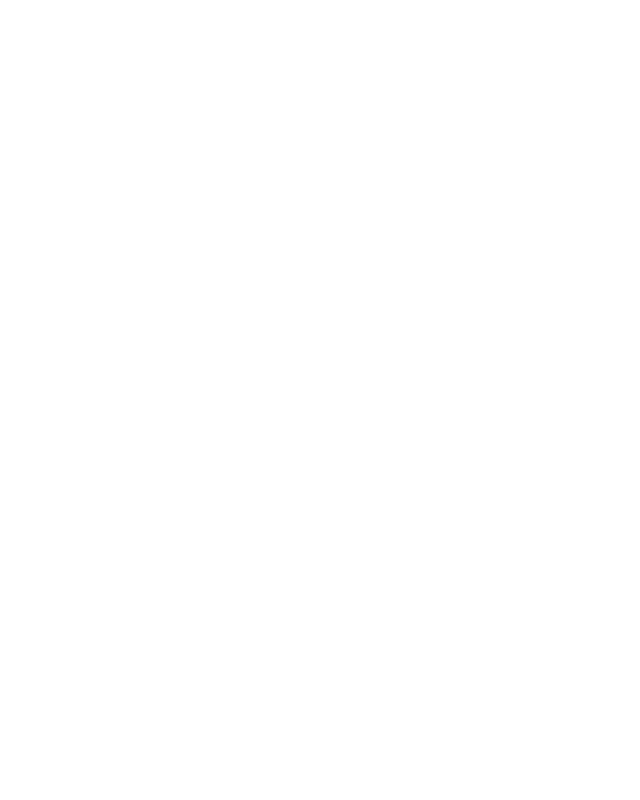
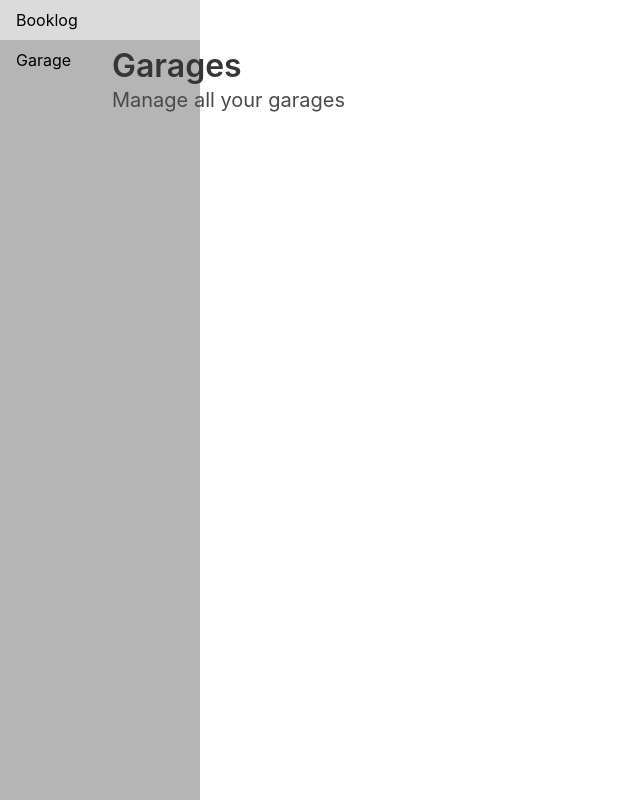
Before and after one commit to purpleweb/logbook, a React (Vite) app: page /garages in a window 1280 px wide. Before the commit this address had no page. Shown: the whole page, without its empty margins (0-640 px from the left). Built offline with nearby package versions, Linux system fonts and the light colour scheme.

Commit message:
small fixes

```diff
--- a/index.html
+++ b/index.html
@@ -4,7 +4,7 @@
     <meta charset="UTF-8" />
     <link rel="icon" type="image/svg+xml" href="/vite.svg" />
     <meta name="viewport" content="width=device-width, initial-scale=1.0" />
-    <title>Log book</title>
+    <title>Booklog</title>
   </head>
   <body>
     <div id="root"></div>
--- a/src/App.tsx
+++ b/src/App.tsx
@@ -1,7 +1,3 @@
-import { useState } from 'react'
-import reactLogo from './assets/react.svg'
-import viteLogo from '/vite.svg'
-
 import { Layout } from './Layout';
 import { Logs } from './Logs';
 import { Garages } from './Garages';
@@ -14,7 +10,7 @@ function App() {
     <Routes>
       <Route path="/" element={<Layout/>}>
         <Route index element={<Logs />} />
-        <Route path="/all-garages" element={<Garages />} />
+        <Route path="/garages" element={<Garages />} />
         <Route path="/logform" element={<LogForm />} />
       </Route>
     </Routes>
--- a/src/Garages.tsx
+++ b/src/Garages.tsx
@@ -1,5 +1,4 @@
 export function Garages() {
-  const breadcrumbTitle = 'Garages'
   const title = 'Garages'
   const subtitle = 'Manage all your garages'
 
--- a/src/Layout.tsx
+++ b/src/Layout.tsx
@@ -5,7 +5,7 @@ export function Layout() {
     <>
       <ul className="vmenu">
         <li><Link to="/" className="nav-link"> Booklog </Link></li>
-        <li><Link to="/all-garages"> Garage </Link></li>
+        <li><Link to="/garages"> Garage </Link></li>
       </ul>
       <div className="container">
         <Outlet />
--- a/src/LogForm.tsx
+++ b/src/LogForm.tsx
@@ -1,5 +1,4 @@
 import { useNavigate } from "react-router-dom";
-import { useState, forwardRef, FormEvent } from "react";
 import DatePicker from "react-datepicker";
 import "react-datepicker/dist/react-datepicker.css";
 
@@ -15,15 +14,13 @@ type Inputs = {
 
 export function LogForm() {
   const { register, handleSubmit, watch, formState: { errors } } = useForm<Inputs>();
+  const navigate = useNavigate();
+  const title: string = "New Entry";
+  const subtitle: string = "Your can use this form to add as many entries as you want in your book log.";
 
   const onSubmit: SubmitHandler<Inputs> = (data) => {
     console.log(data)
   }
-
-  const navigate = useNavigate();
-  const title: string = "New Entry";
-  const subtitle: string =
-    "Your can use this form to add as many entries as you want in your book log.";
 
   const goBack = () => {
     navigate(-1);
--- a/src/Logs.tsx
+++ b/src/Logs.tsx
@@ -51,8 +51,7 @@ export function Logs() {
     });
   }, []);
 
-  const breadcrumbTitle = "Logs";
-  const title = "Booklogs";
+  const title = "Booklog";
   const subtitle = "Manage logs and history of your vehicle";
 
   return (
```
